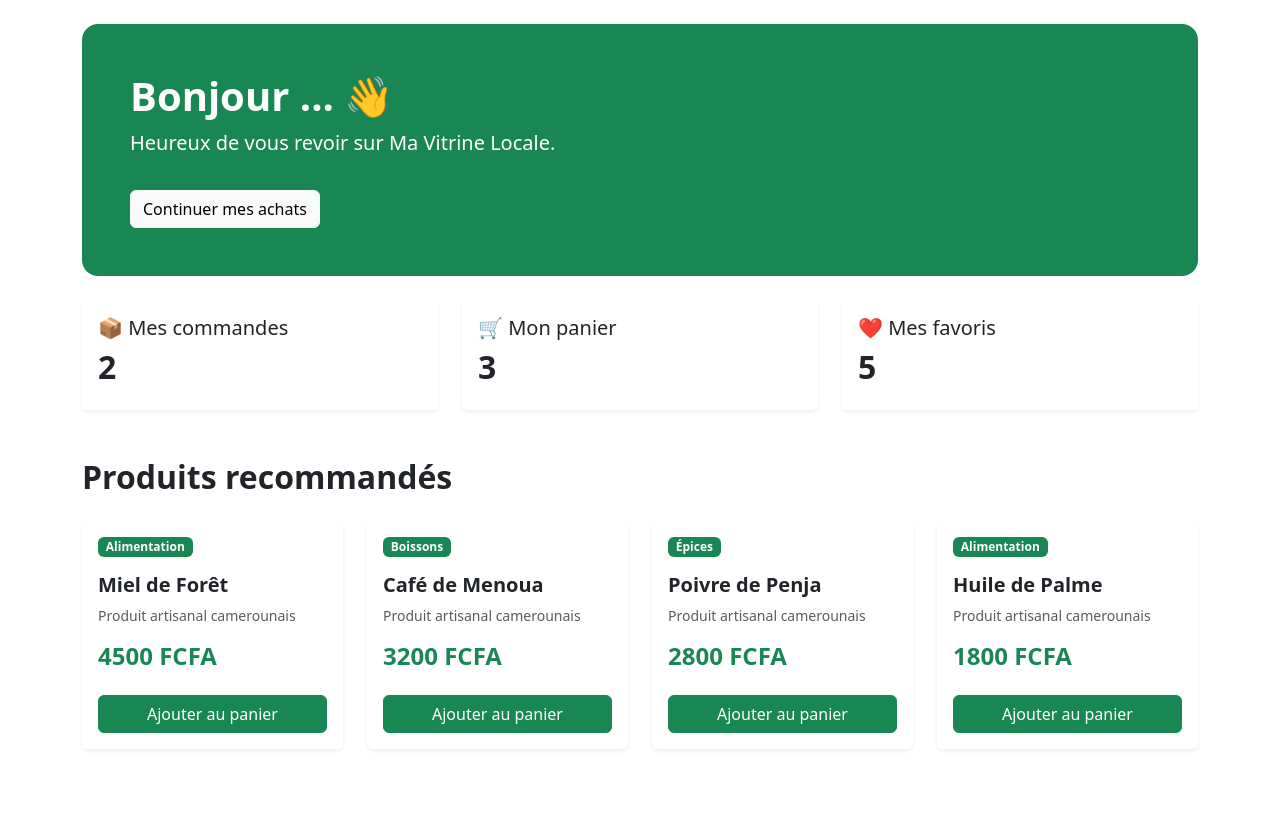
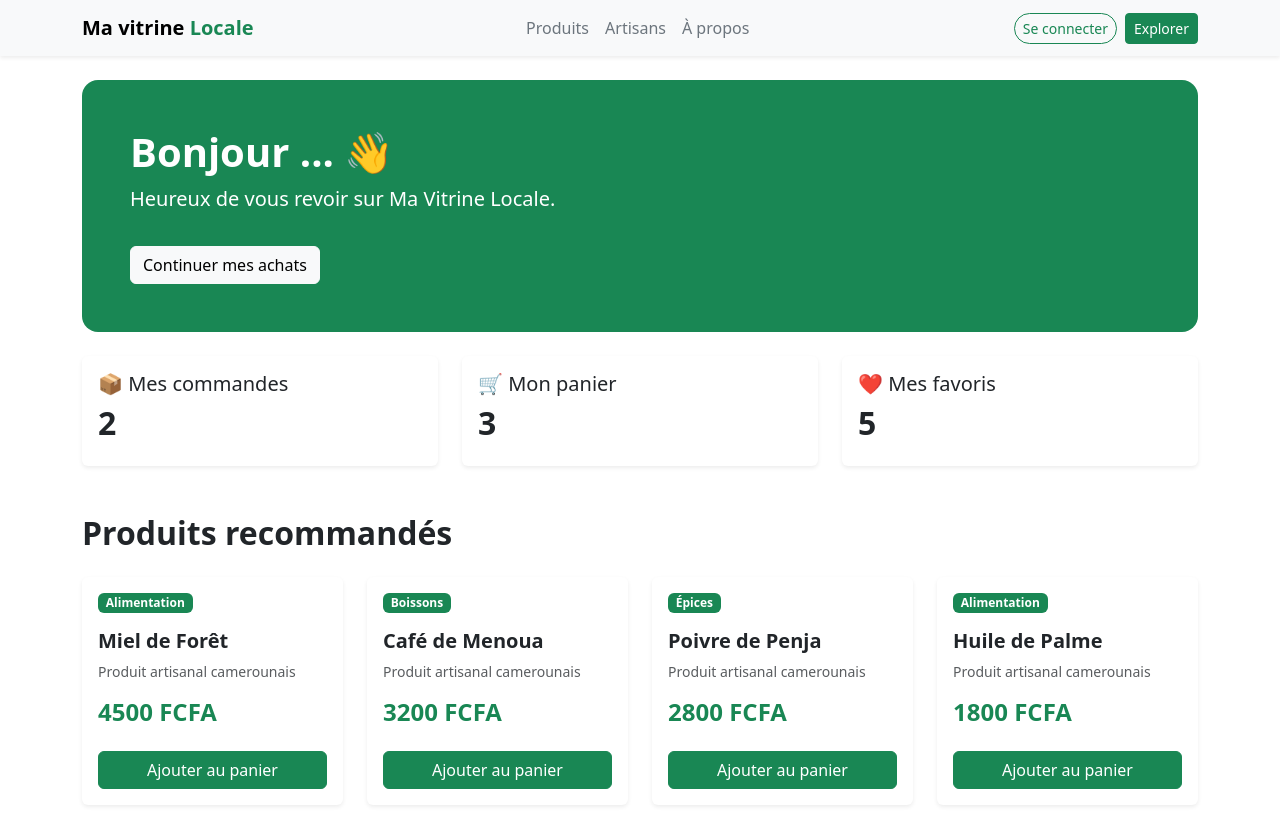
Before and after one commit to Studies-Holding/test-ambassador, a React (Vite) app in the folder frontend_ma_vitrine/react/: page /dashboard in a window 1280 px wide. Before the commit the page ends 800 px from the top, so only its background shows below. Built offline with nearby package versions, Linux system fonts and the light colour scheme; no server answers.

Commit message:
feat:Ajout du bouton de deconnexion

```diff
--- a/frontend_ma_vitrine/react/src/pages/DashboardArtisan.jsx
+++ b/frontend_ma_vitrine/react/src/pages/DashboardArtisan.jsx
@@ -1,3 +1,4 @@
+import Navbar from "../composants/commun/Navbar";
 import ArtisanStats from "../composants/dashboardArtisan/ArtisanStats";
 import HeaderArtisan from "../composants/dashboardArtisan/HeaderArtisan";
 import SidebarArtisan from "../composants/dashboardArtisan/SidebarArtisan";
@@ -7,6 +8,14 @@ import RecentProducts from "../composants/dashboardArtisan/RecentProducts";
 function DashboardArtisan() {
 
     return(
+
+        <>
+            <Navbar
+                showSearch = {false}
+                showNavigation = {false}
+                showCart = {false}
+                showExplorer = {false}
+            />
             <div className="container-fluid">
                 <div className="row">
                     <SidebarArtisan />
@@ -18,6 +27,8 @@ function DashboardArtisan() {
                     </main>
                 </div>
             </div>
+        </>
+
     );
 }
 
--- a/frontend_ma_vitrine/react/src/pages/DashboardClient.jsx
+++ b/frontend_ma_vitrine/react/src/pages/DashboardClient.jsx
@@ -1,3 +1,4 @@
+import Navbar from "../composants/commun/Navbar";
 import HeroDashboard from "../composants/dashboard/HeroDashboard";
 import DashboardStats from "../composants/dashboard/DashboardStats";
 import RecommendedProducts from "../composants/dashboard/RecommendedProducts";
@@ -5,11 +6,19 @@ import RecommendedProducts from "../composants/dashboard/RecommendedProducts";
 function DashboardClient() {
 
     return (
-        <div className="container py-4">
-            <HeroDashboard />
-            <DashboardStats />
-            <RecommendedProducts />
-        </div>
+        <>
+            <Navbar
+                showSearch = {true}
+                showNavigation = {true}
+                showCart = {true}
+                showExplorer = {true}
+            />
+            <div className="container py-4">
+                <HeroDashboard />
+                <DashboardStats />
+                <RecommendedProducts />
+            </div>
+        </>
     );
 }
 
```
Lines whose indentation alone changed are shown as unchanged.
